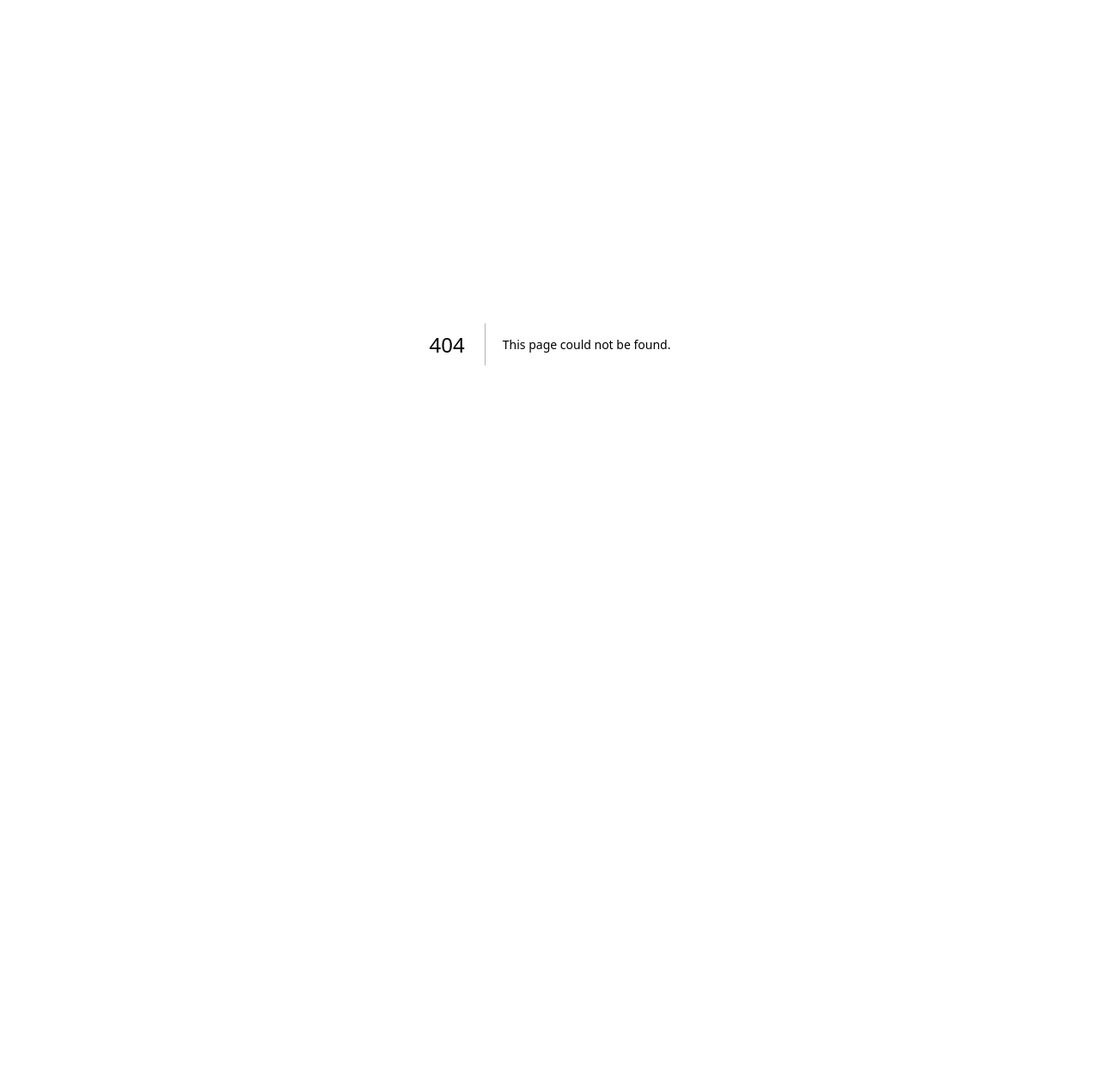
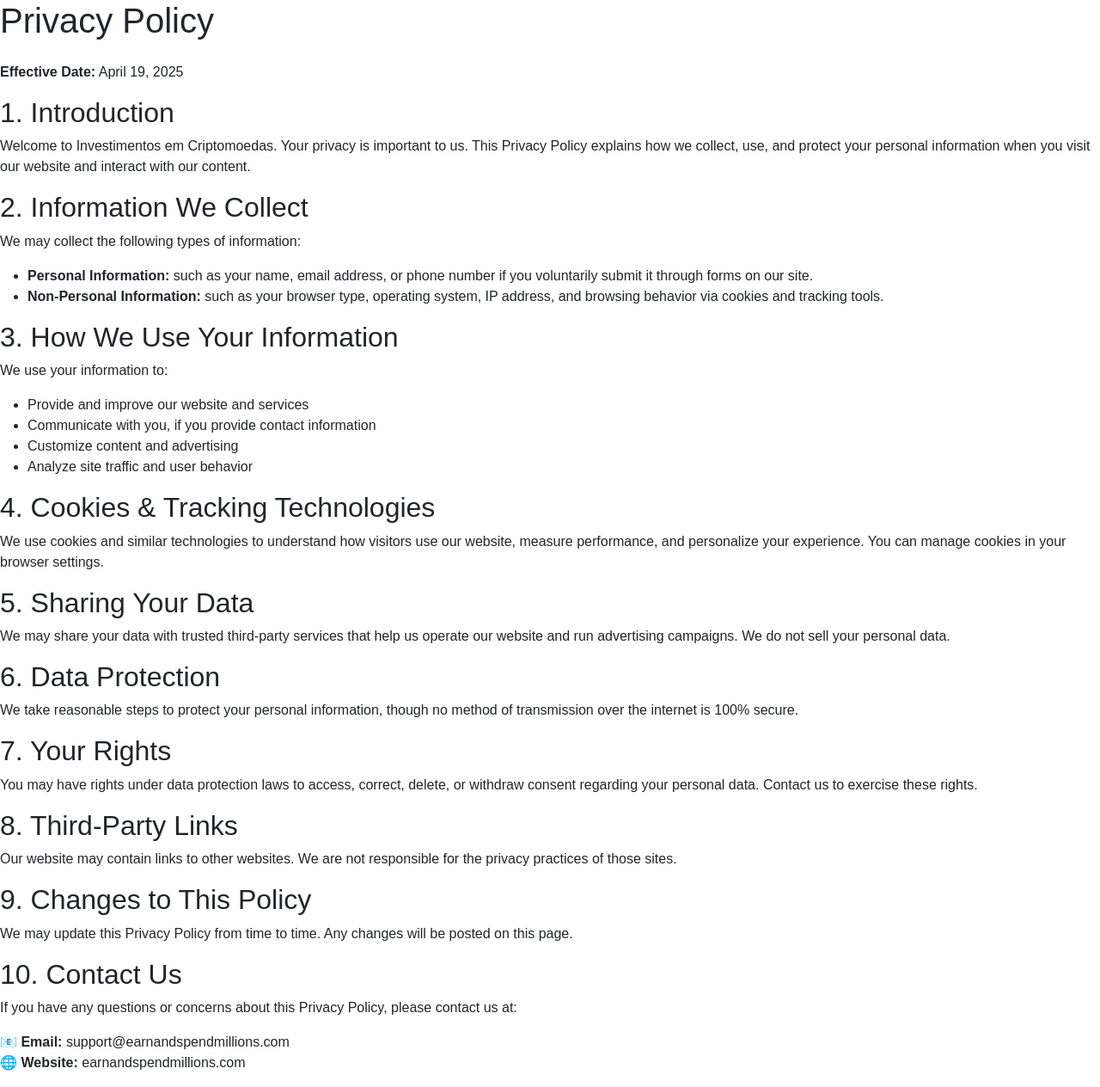
Before and after one commit to bilal23593/next-crypto-brazil-for-mediapunks, a Next.js app: page /privacypolicy in a window 1280 px wide. Before the commit this address had no page. Shown: the whole page at 86% size. Before the commit the page ends 800 px from the top, so only its background shows below. Built offline with nearby package versions, Linux system fonts and the light colour scheme.

Commit message:
Updated privacy policy

```diff
--- /dev/null
+++ b/src/components/PrivacyPolicyContent.js
@@ -0,0 +1,101 @@
+// components/PrivacyPolicy.js
+export default function PrivacyPolicyContent() {
+  return (
+    <div>
+      <h1 className="text-2xl font-bold mb-4">Privacy Policy</h1>
+      <p>
+        <strong>Effective Date:</strong> April 19, 2025
+      </p>
+
+      <h2 className="text-xl font-semibold mt-6 mb-2">1. Introduction</h2>
+      <p>
+        Welcome to Investimentos em Criptomoedas. Your privacy is important to
+        us. This Privacy Policy explains how we collect, use, and protect your
+        personal information when you visit our website and interact with our
+        content.
+      </p>
+
+      <h2 className="text-xl font-semibold mt-6 mb-2">
+        2. Information We Collect
+      </h2>
+      <p>We may collect the following types of information:</p>
+      <ul className="list-disc pl-5">
+        <li>
+          <strong>Personal Information:</strong> such as your name, email
+          address, or phone number if you voluntarily submit it through forms on
+          our site.
+        </li>
+        <li>
+          <strong>Non-Personal Information:</strong> such as your browser type,
+          operating system, IP address, and browsing behavior via cookies and
+          tracking tools.
+        </li>
+      </ul>
+
+      <h2 className="text-xl font-semibold mt-6 mb-2">
+        3. How We Use Your Information
+      </h2>
+      <p>We use your information to:</p>
+      <ul className="list-disc pl-5">
+        <li>Provide and improve our website and services</li>
+        <li>Communicate with you, if you provide contact information</li>
+        <li>Customize content and advertising</li>
+        <li>Analyze site traffic and user behavior</li>
+      </ul>
+
+      <h2 className="text-xl font-semibold mt-6 mb-2">
+        4. Cookies & Tracking Technologies
+      </h2>
+      <p>
+        We use cookies and similar technologies to understand how visitors use
+        our website, measure performance, and personalize your experience. You
+        can manage cookies in your browser settings.
+      </p>
+
+      <h2 className="text-xl font-semibold mt-6 mb-2">5. Sharing Your Data</h2>
+      <p>
+        We may share your data with trusted third-party services that help us
+        operate our website and run advertising campaigns. We do not sell your
+        personal data.
+      </p>
+
+      <h2 className="text-xl font-semibold mt-6 mb-2">6. Data Protection</h2>
+      <p>
+        We take reasonable steps to protect your personal information, though no
+        method of transmission over the internet is 100% secure.
+      </p>
+
+      <h2 className="text-xl font-semibold mt-6 mb-2">7. Your Rights</h2>
+      <p>
+        You may have rights under data protection laws to access, correct,
+        delete, or withdraw consent regarding your personal data. Contact us to
+        exercise these rights.
+      </p>
+
+      <h2 className="text-xl font-semibold mt-6 mb-2">8. Third-Party Links</h2>
+      <p>
+        Our website may contain links to other websites. We are not responsible
+        for the privacy practices of those sites.
+      </p>
+
+      <h2 className="text-xl font-semibold mt-6 mb-2">
+        9. Changes to This Policy
+      </h2>
+      <p>
+        We may update this Privacy Policy from time to time. Any changes will be
+        posted on this page.
+      </p>
+
+      <h2 className="text-xl font-semibold mt-6 mb-2">10. Contact Us</h2>
+      <p>
+        If you have any questions or concerns about this Privacy Policy, please
+        contact us at:
+      </p>
+      <p>
+        📧 <strong>Email:</strong> support@earnandspendmillions.com
+        <br />
+        🌐 <strong>Website:</strong> earnandspendmillions.com
+      </p>
+    </div>
+  );
+}
--- /dev/null
+++ b/src/pages/privacypolicy.js
@@ -0,0 +1,35 @@
+import PrivacyPolicyContent from "@/components/PrivacyPolicyContent";
+import Head from "next/head";
+import Script from "next/script";
+
+export default function privacypolicy() {
+  return (
+    <>
+      <Head>
+        <title>Brazil Future | Privacy Policy</title>
+        <meta name="description" content="Created By Cube Cake Team" />
+      </Head>
+      <Script
+        strategy="afterInteractive" // Load the script after the page has loaded
+        src="https://www.googletagmanager.com/gtag/js?id=G-5ZZBM4ND5G"
+        id="google-analytics-script"
+      />
+      <Script
+        id="google-analytics-script"
+        strategy="afterInteractive"
+        dangerouslySetInnerHTML={{
+          __html: `
+            window.dataLayer = window.dataLayer || [];
+            function gtag(){dataLayer.push(arguments);}
+            gtag('js', new Date());
+            gtag('config', 'G-5ZZBM4ND5G');
+          `,
+        }}
+      />
+
+      <main className="flex items-center text-dark w-full min-h-screen">
+        <PrivacyPolicyContent />
+      </main>
+    </>
+  );
+}
```
Also changed, not shown: src/components/Footer.js (+26 -1 lines), src/styles/globals.css (line endings or trailing spaces).
